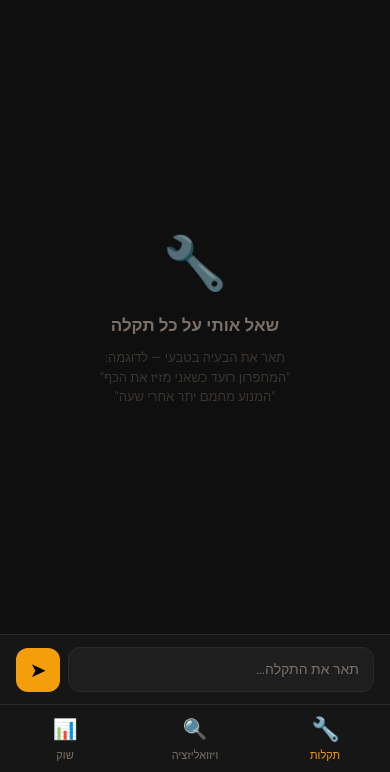
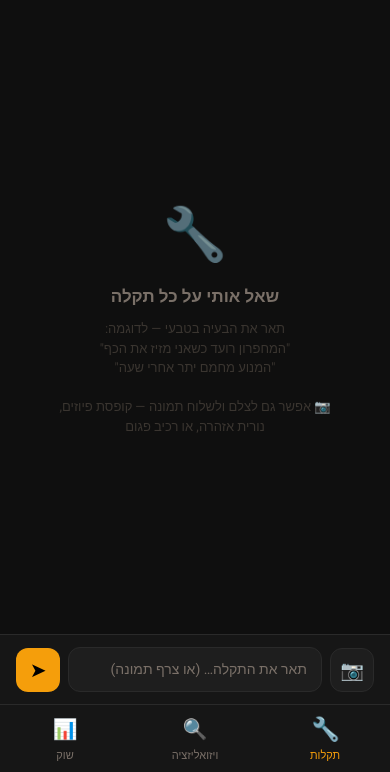
Before and after one commit to etayass1997/gordel, a Flask app: page / in a window 390 px wide. Shown: the part 72-844 px from the top of the page. Run offline with Flask 3, Linux system fonts and the light colour scheme; parts of the project's set-up code (start-up, migrations or seed data) failed here and were passed over.

Commit message:
Add image upload (vision) support to troubleshoot chat, fix DDG image search UA
- /api/chat now accepts an optional image (data URL) and sends it to Claude
  as a vision content block alongside the question, so operators can photograph
  fuse boxes, warning lights, error codes, or damaged parts for diagnosis
- Chat UI gets a camera button (opens device camera on mobile), client-side
  image resize/compression, removable preview, and inline image rendering
  in the chat bubble
- Fix DDGS image/text search by sending a browser User-Agent header so the
  visualize tab reliably returns part diagrams

```diff
--- a/app.py
+++ b/app.py
@@ -1,7 +1,9 @@
 from flask import Flask, render_template, request, jsonify
 from flask_cors import CORS
 import anthropic
+import base64
 import os
+import re
 
 app = Flask(__name__)
 CORS(app)
@@ -32,6 +34,13 @@ SYSTEM_TROUBLESHOOT = """אתה גורדל — סוכן טכני מומחה לכ
 ## כלי צמה שאתה מכיר
 מחפרונים (Excavators), בולדוזרים (Bulldozers), מטענים/לודרים (Loaders), גרירות (Graders), מדחסים (Compactors), עגורנים (Cranes).
 יצרנים: קטרפילר (CAT), קובלקו, היטאצ'י, קוואטסו, וולוו, ליברהר, JCB, קייס.
+
+## תמונות
+המפעיל עשוי לצרף תמונה (למשל קופסת פיוזים, לוח מחוונים, נורית תקלה, רכיב שדורש זיהוי, קוד שגיאה על מסך, נזל, או חלק פיזי). כאשר מצורפת תמונה:
+• תאר בקצרה מה אתה מזהה בתמונה לפני שאתה עונה.
+• אם רואים קופסת פיוזים — ציין אם ניתן לזהות תוויות/מספרים, ושאל לפרטים נוספים אם התווית לא קריאה בבירור.
+• אם רואים נורית אזהרה/קוד תקלה — פרש את הסימן/קוד לפי הידע שלך ביצרני הכלי.
+• אם התמונה לא קשורה לכלי צמה או לא ברורה מספיק לאבחון, אמור זאת בפירוש ובקש תמונה נוספת או תיאור.
 
 ## פורמט תשובה
 **סיכום:** [משפט אחד על התקלה]
@@ -71,31 +80,61 @@ def index():
     return render_template('index.html')
 
 
+_DATA_URL_RE = re.compile(r'^data:(image/(?:jpeg|png|gif|webp));base64,(.+)$', re.DOTALL)
+_MAX_IMAGE_BYTES = 8 * 1024 * 1024  # 8MB raw image data
+
+
+def _parse_image(data_url):
+    """Parse a data: URL into (media_type, base64_data), or raise ValueError."""
+    m = _DATA_URL_RE.match(data_url.strip())
+    if not m:
+        raise ValueError('פורמט תמונה לא נתמך (יש להשתמש ב-JPEG/PNG/GIF/WEBP)')
+    media_type, b64data = m.group(1), m.group(2)
+    if len(b64data) * 3 / 4 > _MAX_IMAGE_BYTES:
+        raise ValueError('התמונה גדולה מדי (מקסימום 8MB)')
+    return media_type, b64data
+
+
 @app.route('/api/chat', methods=['POST'])
 def chat():
     data = request.json
     question = data.get('question', '').strip()
-    if not question:
+    image = data.get('image', '').strip()
+    if not question and not image:
         return jsonify({'error': 'שאלה ריקה'}), 400
 
+    content = []
+    if image:
+        try:
+            media_type, b64data = _parse_image(image)
+        except ValueError as e:
+            return jsonify({'error': str(e)}), 400
+        content.append({
+            'type': 'image',
+            'source': {'type': 'base64', 'media_type': media_type, 'data': b64data}
+        })
+
+    search_text = question or 'נתח את התמונה המצורפת וזהה תקלה אפשרית'
     context = ''
     if rag.count() > 0:
-        results = rag.search(question, n=4)
+        results = rag.search(search_text, n=4)
         docs = results.get('documents', [[]])[0]
         if docs:
             context = '\n\n---\n\n'.join(docs)
 
-    user_msg = f"שאלה: {question}"
+    user_msg = f"שאלה: {search_text}" if question else "המפעיל צירף תמונה ללא טקסט — נתח אותה וזהה תקלה אפשרית."
     if context:
         user_msg += f"\n\nמידע רלוונטי מבסיס הידע:\n{context}"
     else:
         user_msg += "\n\n(אין מידע ספציפי בבסיס הידע — ענה מהידע הכללי שלך)"
 
+    content.append({'type': 'text', 'text': user_msg})
+
     response = client.messages.create(
         model="claude-sonnet-4-6",
         max_tokens=1500,
         system=SYSTEM_TROUBLESHOOT,
-        messages=[{"role": "user", "content": user_msg}]
+        messages=[{"role": "user", "content": content}]
     )
     return jsonify({'answer': response.content[0].text, 'kb_used': bool(context)})
 
@@ -107,11 +146,15 @@ def visualize():
     if not query:
         return jsonify({'error': 'שאילתה ריקה'}), 400
 
+    _BROWSER_UA = (
+        'Mozilla/5.0 (Windows NT 10.0; Win64; x64) '
+        'AppleWebKit/537.36 (KHTML, like Gecko) Chrome/124.0.0.0 Safari/537.36'
+    )
     images = []
     web_text = ''
     try:
         from duckduckgo_search import DDGS
-        with DDGS() as ddgs:
+        with DDGS(headers={'User-Agent': _BROWSER_UA, 'Accept-Language': 'en-US,en;q=0.9'}) as ddgs:
             img_results = list(ddgs.images(
                 f"{query} excavator heavy equipment part diagram repair",
                 max_results=8, safesearch='moderate'
@@ -176,4 +219,4 @@ if __name__ == '__main__':
         seed_knowledge_base(rag)
     port = int(os.environ.get('PORT', 5003))
     print(f"Gordel running on port {port}")
-    app.run(host='0.0.0.0', port=port, debug=False)
+    app.run(host='0.0.0.0', port=port, debug=False, threaded=True)
--- a/templates/index.html
+++ b/templates/index.html
@@ -121,8 +121,31 @@ html,body { height:100%; background:var(--bg); color:var(--text); font-family:va
 .chat-input-wrap {
   padding:12px 16px 12px;
   background:var(--s1); border-top:1px solid var(--border);
-  display:flex; gap:8px; flex-shrink:0;
+  display:flex; flex-direction:column; gap:8px; flex-shrink:0;
 }
+.chat-input-row { display:flex; gap:8px; }
+.attach-btn {
+  width:44px; height:44px; border-radius:var(--r);
+  background:var(--s2); border:1px solid var(--border); cursor:pointer;
+  display:flex; align-items:center; justify-content:center;
+  font-size:19px; flex-shrink:0; color:var(--dim);
+  transition:border-color .2s, color .2s, transform .1s;
+  align-self:flex-end;
+}
+.attach-btn:active { transform:scale(.93); }
+.attach-btn.has-image { border-color:var(--accent); color:var(--accent); }
+.img-preview-row { display:flex; gap:8px; }
+.img-preview-chip {
+  position:relative; width:64px; height:64px; border-radius:var(--r);
+  overflow:hidden; border:1px solid var(--border);
+}
+.img-preview-chip img { width:100%; height:100%; object-fit:cover; display:block; }
+.img-preview-remove {
+  position:absolute; top:2px; left:2px; width:20px; height:20px;
+  border-radius:50%; background:rgba(0,0,0,.7); color:#fff; border:none;
+  font-size:13px; line-height:1; cursor:pointer; display:flex; align-items:center; justify-content:center;
+}
+.msg-img { max-width:100%; border-radius:var(--r); margin-bottom:8px; display:block; }
 .chat-input {
   flex:1; background:var(--s2); border:1px solid var(--border);
   border-radius:var(--r); padding:11px 14px;
@@ -343,13 +366,19 @@ html,body { height:100%; background:var(--bg); color:var(--text); font-family:va
         <div class="empty-title">שאל אותי על כל תקלה</div>
         <div class="empty-sub">תאר את הבעיה בטבעי — לדוגמה:<br>
           "המחפרון רועד כשאני מזיז את הכף"<br>
-          "המנוע מחמם יתר אחרי שעה"</div>
+          "המנוע מחמם יתר אחרי שעה"<br><br>
+          📷 אפשר גם לצלם ולשלוח תמונה — קופסת פיוזים, נורית אזהרה, או רכיב פגום</div>
       </div>
     </div>
     <div class="chat-input-wrap">
-      <textarea class="chat-input" id="chatInput" placeholder="תאר את התקלה…" rows="1"
-        onkeydown="handleKey(event)" oninput="autoResize(this)"></textarea>
-      <button class="send-btn" id="sendBtn" onclick="sendChat()">➤</button>
+      <div class="img-preview-row" id="imgPreviewRow" style="display:none"></div>
+      <div class="chat-input-row">
+        <input type="file" id="chatImageInput" accept="image/*" capture="environment" style="display:none" onchange="onImageSelected(event)">
+        <button class="attach-btn" id="attachBtn" onclick="document.getElementById('chatImageInput').click()" title="צרף תמונה">📷</button>
+        <textarea class="chat-input" id="chatInput" placeholder="תאר את התקלה… (או צרף תמונה)" rows="1"
+          onkeydown="handleKey(event)" oninput="autoResize(this)"></textarea>
+        <button class="send-btn" id="sendBtn" onclick="sendChat()">➤</button>
+      </div>
     </div>
   </div>
 
@@ -472,6 +501,7 @@ async function loadKbStats() {
 
 // ── CHAT ──
 let chatBusy = false;
+let pendingImage = null; // dataURL string
 
 function autoResize(el) {
   el.style.height = 'auto';
@@ -485,19 +515,78 @@ function handleKey(e) {
   }
 }
 
+function onImageSelected(e) {
+  const file = e.target.files[0];
+  e.target.value = '';
+  if (!file) return;
+  resizeImageFile(file).then(dataUrl => {
+    pendingImage = dataUrl;
+    renderImagePreview();
+  }).catch(() => alert('שגיאה בטעינת התמונה'));
+}
+
+function resizeImageFile(file, maxDim = 1568, quality = 0.85) {
+  return new Promise((resolve, reject) => {
+    const img = new Image();
+    const reader = new FileReader();
+    reader.onload = () => { img.src = reader.result; };
+    reader.onerror = reject;
+    img.onload = () => {
+      let { width, height } = img;
+      if (width > maxDim || height > maxDim) {
+        const scale = maxDim / Math.max(width, height);
+        width = Math.round(width * scale);
+        height = Math.round(height * scale);
+      }
+      const canvas = document.createElement('canvas');
+      canvas.width = width;
+      canvas.height = height;
+      canvas.getContext('2d').drawImage(img, 0, 0, width, height);
+      resolve(canvas.toDataURL('image/jpeg', quality));
+    };
+    img.onerror = reject;
+    reader.readAsDataURL(file);
+  });
+}
+
+function renderImagePreview() {
+  const row = document.getElementById('imgPreviewRow');
+  const attachBtn = document.getElementById('attachBtn');
+  if (!pendingImage) {
+    row.style.display = 'none';
+    row.innerHTML = '';
+    attachBtn.classList.remove('has-image');
+    return;
+  }
+  row.innerHTML = `<div class="img-preview-chip">
+    <img src="${pendingImage}">
+    <button class="img-preview-remove" onclick="removePendingImage()">✕</button>
+  </div>`;
+  row.style.display = 'flex';
+  attachBtn.classList.add('has-image');
+}
+
+function removePendingImage() {
+  pendingImage = null;
+  renderImagePreview();
+}
+
 async function sendChat() {
   if (chatBusy) return;
   const input = document.getElementById('chatInput');
   const q = input.value.trim();
-  if (!q) return;
+  if (!q && !pendingImage) return;
 
   document.getElementById('chatEmpty')?.remove();
   chatBusy = true;
   document.getElementById('sendBtn').disabled = true;
   input.value = '';
   input.style.height = 'auto';
+  const imageToSend = pendingImage;
+  pendingImage = null;
+  renderImagePreview();
 
-  appendMsg(q, 'user');
+  appendMsg(q, 'user', false, imageToSend);
 
   const typingEl = appendTyping();
 
@@ -505,7 +594,7 @@ async function sendChat() {
     const r = await fetch('/api/chat', {
       method: 'POST',
       headers: {'Content-Type': 'application/json'},
-      body: JSON.stringify({question: q})
+      body: JSON.stringify({question: q, image: imageToSend || ''})
     });
     const d = await r.json();
     typingEl.remove();
@@ -524,11 +613,16 @@ async function sendChat() {
   input.focus();
 }
 
-function appendMsg(text, role, kbUsed) {
+function appendMsg(text, role, kbUsed, imageUrl) {
   const container = document.getElementById('chatMessages');
   const div = document.createElement('div');
   div.className = `msg ${role}`;
-  div.innerHTML = formatText(text);
+  let html = '';
+  if (imageUrl) {
+    html += `<img class="msg-img" src="${imageUrl}">`;
+  }
+  html += formatText(text || '');
+  div.innerHTML = html;
   if (kbUsed) {
     const badge = document.createElement('div');
     badge.className = 'msg-source';
```
